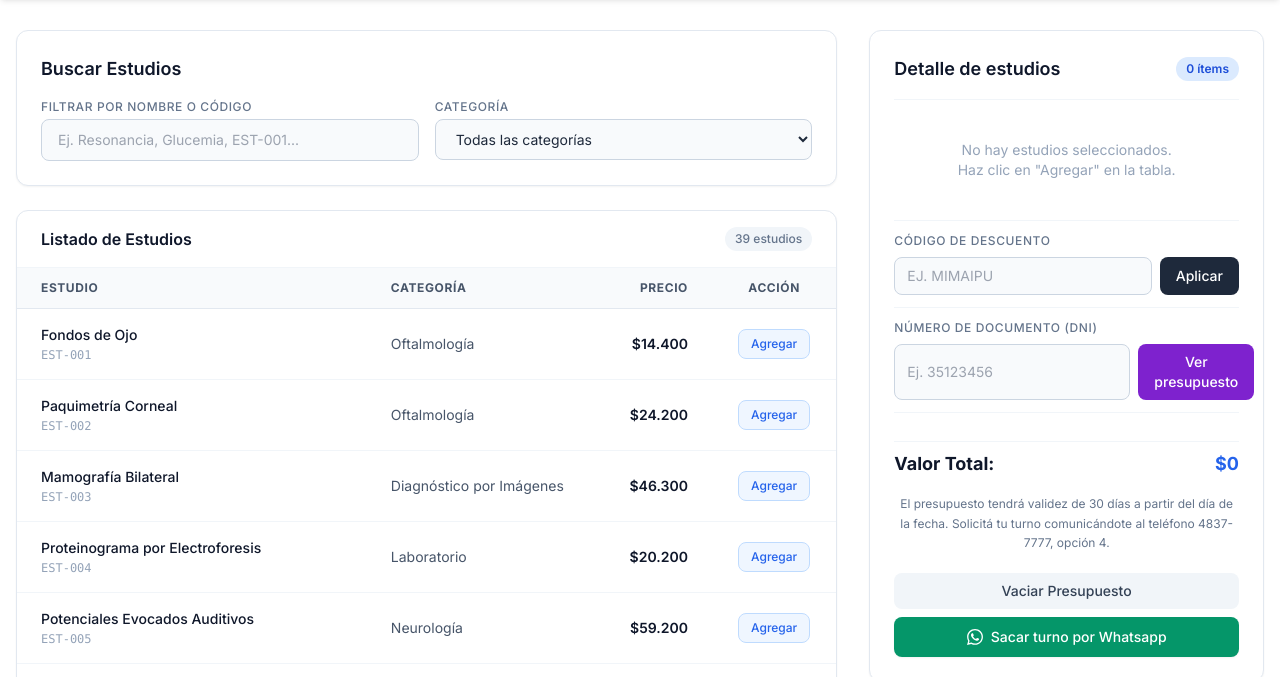
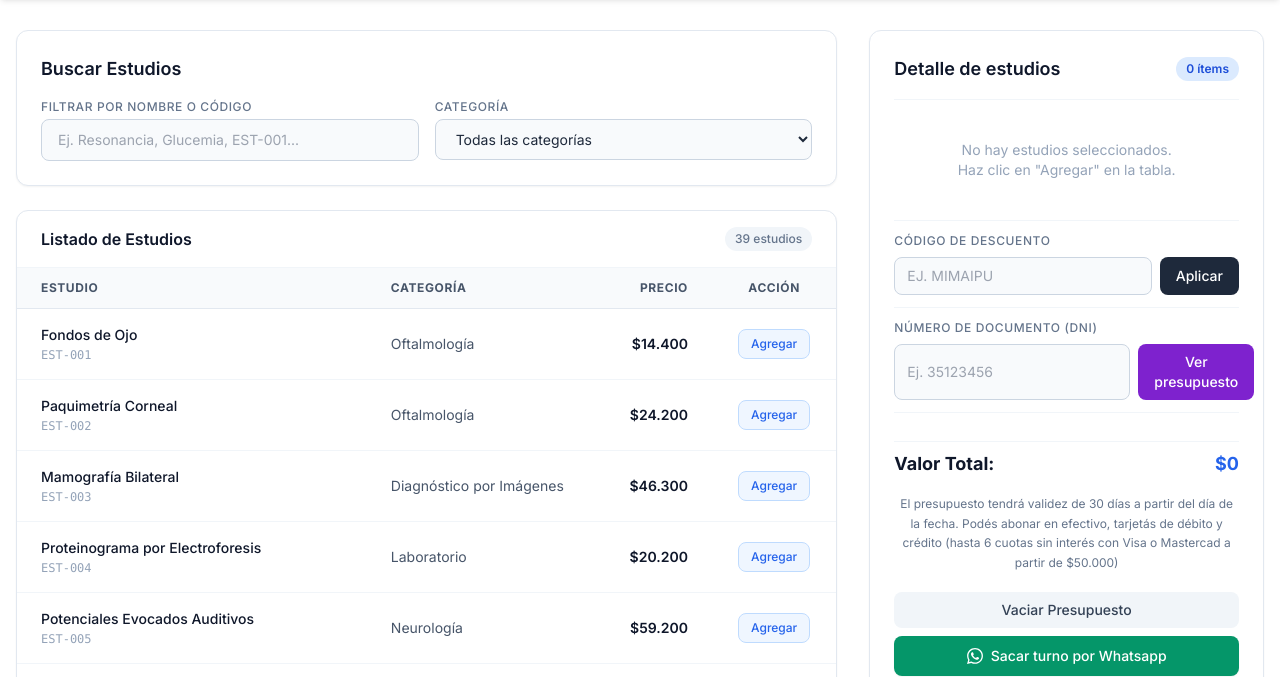
Before and after one commit to lucasmarcor/presupuestosdm, a plain HTML site: page index.html in a window 1280 px wide. Shown: the part 98-775 px from the top of the page. Drawn offline with nearby package versions, Linux system fonts and the light colour scheme.

Commit message:
Update index.html

```diff
--- a/index.html
+++ b/index.html
@@ -128,7 +128,7 @@
                         <span id="cartTotal" class="text-blue-600">$0</span>
                     </div>
                     <p class="text-xs text-slate-500 pt-1 text-center leading-relaxed">
-                        El presupuesto tendrá validez de 30 días a partir del día de la fecha. Solicitá tu turno comunicándote al teléfono 4837-7777, opción 4.
+                        El presupuesto tendrá validez de 30 días a partir del día de la fecha. Podés abonar en efectivo, tarjetás de débito y crédito (hasta 6 cuotas sin interés con Visa o Mastercad a partir de $50.000)
                     </p>
 
                     <div class="space-y-2 pt-2">
```
